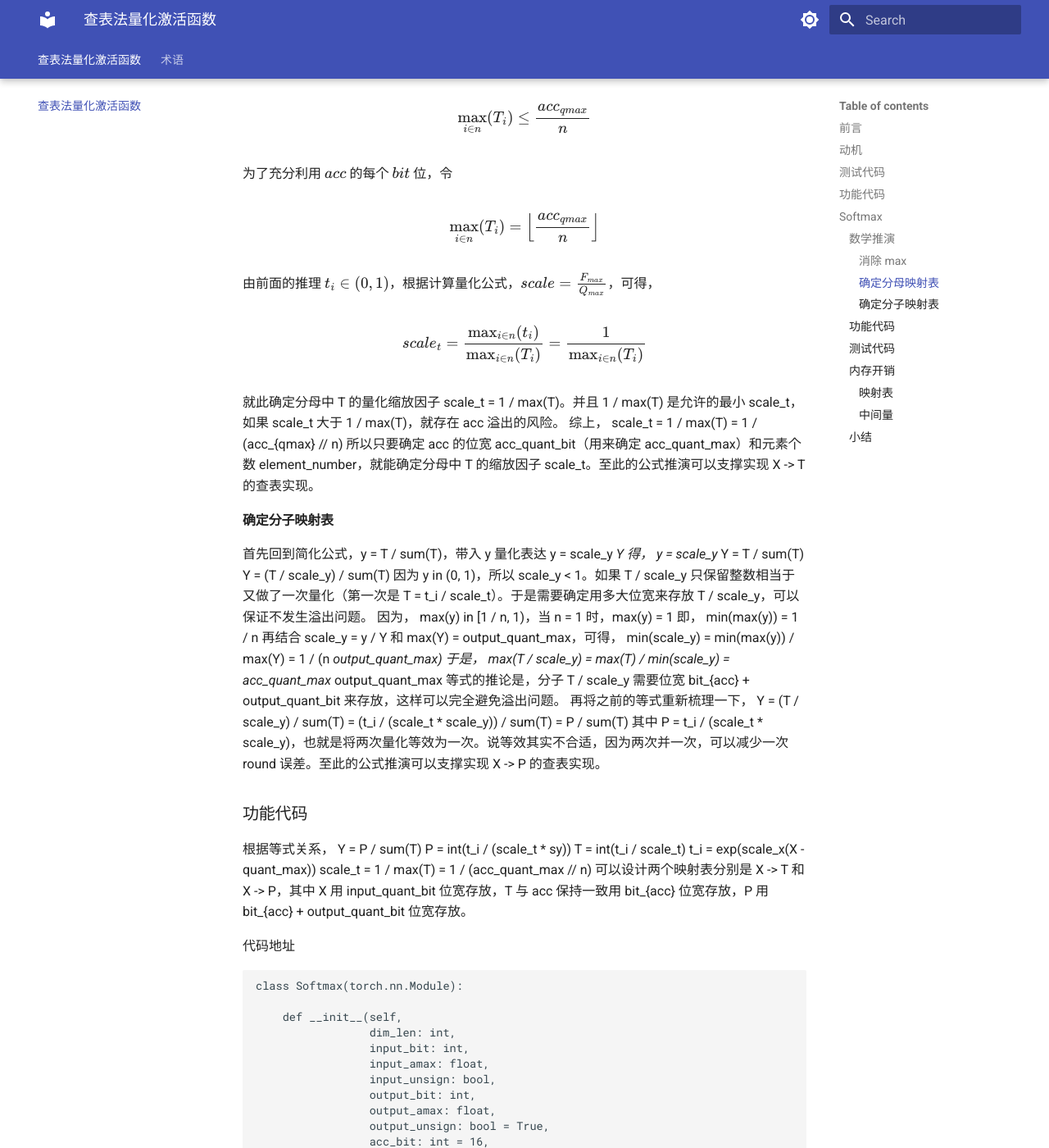
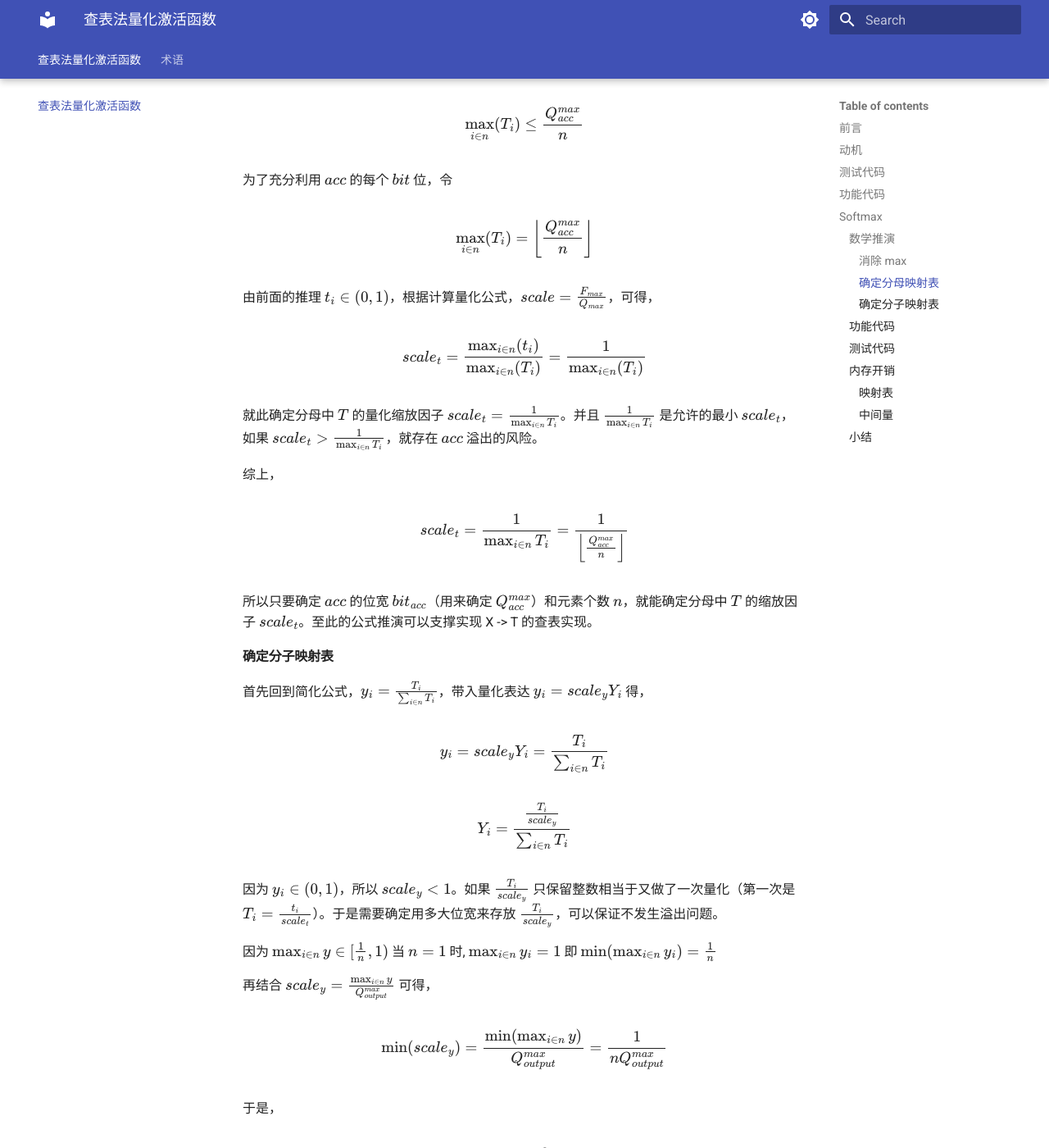
Before and after one commit to yehangyang/yehangyang.GitHub.io, an MkDocs documentation site: the page built from docs/activation_function_quantization_via_table.md, in a window 1280 px wide and 1400 px high, scrolled down 5612 px. Shown: the whole window at 82% size. Built offline with MkDocs 1.6.1 and Material for MkDocs 9.7.7, drawn with Linux system fonts in a browser that asks for light colours; some of the changed text lies outside the part shown.

Commit message:
feat(int8): add table based softmax quantization

````diff
--- a/docs/activation_function_quantization_via_table.md
+++ b/docs/activation_function_quantization_via_table.md
@@ -2,8 +2,7 @@
 
 ## 前言
 
-本文将讲述基于查表法来实现激活函数的量化。
-关于“口嗨版”的说明：因为没有实际负载的实现，所以标注为“口嗨版”。当然后续会抽空做实际负载的实验（目标是 Transformer），争取早日抹掉这个标注。不过实现的单个量化算子，都提供了测试用例且均通过。
+本文将讲述基于查表法来实现激活函数的量化。因为目前没有实际负载的实现，所以标注为“口嗨版”。当然后续会抽空做实际负载的实验（目标是 Transformer），争取早日抹掉这个标注。不过实现的单个量化算子，都提供了测试用例。
 项目地址：<https://github.com/yehangyang/Activation_Function_Quantization>
 
 ## 动机
@@ -14,7 +13,7 @@
 
 ![half quantization v.s. full quantizaiton](activation_function_quantization_via_table/half_vs_full.drawio.svg)
 
-观察上图（b），nonlinear 的输出会再次被量化，作为下一个量化 linear 的输入。细想，量化其实同时在边界上和数量上限制了表示范围。以 int8 量化为例，linear 输出的 X 取值范围是 [-128, +127]（边界限制），可由 256 个数表示（数量限制）。此时如果 nonlinear 由浮点实现，则 X 需要被反量化（x' = scale_x · X），才能作为浮点 nonlinear 的输入。请不要以为做了反量化变成浮点数了，x' 的边界和数量限制就解除了，它仍旧被限制在 [-128scale_x, +127scale_x]，数值表示数量为 256 不变（并且可以和反量化前一一对应）。在浮点域做完 nonlinear 之后，y = nonlinear(x')，限制仍然存在（仍然保持一一对应）。为了能成为下一个量化 linear 的输入，需要对 y 量化，Y = [y / sy]，限制依旧在（一一对应）。费劲周章，最后得到的还是 256 种数值结果，所以我们为什么不借助“一一对应”的传递性，用查表法来得到 nonlinear 的量化结果呢？
+观察上图（b），nonlinear 的输出会再次被量化，作为下一个量化 linear 的输入。细想，量化其实同时在边界上和数量上限制了表示范围。以 int8 量化为例，linear 输出的 $X \in [-128, +127]$（边界限制），可由 256 个数表示（数量限制）。此时如果 nonlinear 由浮点实现，则 $X$ 需要被反量化（$x' = scale_x · X$），才能作为浮点 nonlinear 的输入。请不要以为做了反量化变成浮点数了，$x'$ 的边界和数量限制就解除了，它仍旧被限制在 $[-128scale_x, +127scale_x]$，数值表示数量为 256 不变（并且可以和反量化前一一对应）。在浮点域做完 nonlinear 之后，$y = nonlinear(x')$，限制仍然存在（仍然保持一一对应）。为了能成为下一个量化 linear 的输入，需要对 $y$ 量化，$Y = [\frac {y} {scale_y}]$，限制依旧在（一一对应）。费劲周章，最后得到的还是 256 种数值结果，所以我们为什么不借助“一一对应”的传递性，用查表法来得到 nonlinear 的量化结果呢？
 
 总结一下，我们的动机是希望通过量化非线性激活函数来实现全模型的量化（上图（b）到上图（c）的转变），并且根据分析是可以通过查表法来实现量化非线性激活函数，且可以保证无误差。
 
@@ -145,22 +144,22 @@
 y_i = \frac{e^{x_i}}{\sum_{i}^{n} e^{x_i}} = \frac{e^{x_i - offset}}{\sum_{i}^{n} e^{x_i-offset}}, offset = \max_{i \in n}(x_i)
 $$
 
-随后将问题拆解为如何得到 $e^{x - \max_{i \in n}(x_i)}$。代入量化的表达式 $x_i = scale_x * X_i$，得，
+随后将问题拆解为如何得到 $e^{x_i - \max_{i \in n}(x_i)}$。代入量化的表达式 $x_i = scale_x X_i$，得，
 
 $$
-e^{scale_x * X_i - \max_{i \in n}(scale_x * X_i)} = e^{scale_x(X_i - \max_{i \in n}(X_i))}
+e^{scale_x X_i - \max_{i \in n}(scale_x X_i)} = e^{scale_x(X_i - \max_{i \in n}(X_i))}
 $$
 
 对于 $X$（量化 tensor）而言，
 
 $$
-\max_{i \in n}(X_i) \le Q_{max}, i.e., scale_x * \max_{i \in n}(X_i) \le scale_x * Q_{max}
+\max_{i \in n}(X_i) \le Q_{max}, i.e., scale_x \max_{i \in n}(X_i) \le scale_x Q_{max}
 $$
 
-于是将 $offset$ 设定为 $scale_x * Q_{max}$，等价变化仍然成立，同时避免求和时发生数据溢出。即，
+于是将 $offset$ 设定为 $scale_x Q_{max}$，等价变化仍然成立，同时避免求和时发生数据溢出。即，
 
 $$
-y_i = \frac {e^{scale_x * X_i - scale_x * Q_{max}}}{\sum_{i}^{n}e^{scale_x * X_i - scale_x * Q_{max}}} = \frac {e^{scale_x * (X_i - Q_{max})}} {\sum_{i}^{n} e^{scale_x * (X_i - Q_{max})}}
+y_i = \frac {e^{scale_x X_i - scale_x Q_{max}}}{\sum_{i}^{n}e^{scale_x X_i - scale_x Q_{max}}} = \frac {e^{scale_x (X_i - Q_{max})}} {\sum_{i}^{n} e^{scale_x (X_i - Q_{max})}}
 $$
 
 $$
@@ -172,28 +171,28 @@
 #### 确定分母映射表
 
 我的目标是实现 softmax 的全量化，所以也会对 $t_i$ 做量化，在整数域进行计算。
-为了能实现对 $t_i$ 做量化，目前缺少的条件是 $t_i$ 输出的量化 $scale$ 值。于是这一小节将推演如何确定 $t_i$ 的输出量化 $scale$。根据前面的推演，简化公式，并带入 $t_i$ 的量化表达 $t_i = scale_t * T_i$，化简如下，
+为了能实现对 $t_i$ 做量化，目前缺少的条件是 $t_i$ 输出的量化 $scale$ 值。于是这一小节将推演如何确定 $t_i$ 的输出量化 $scale$。根据前面的推演，简化公式，并带入 $t_i$ 的量化表达 $t_i = scale_t T_i$，化简如下，
 
 $$
-y_i = \frac {t_i} {\sum_{i}^{n} t_i} = \frac {scale_t * T_i} {\sum_{i}^{n} scale_t * T_i} = \frac {T_i} {\sum_{i}^{n}T_i}
+y_i = \frac {t_i} {\sum_{i}^{n} t_i} = \frac {scale_t T_i} {\sum_{i}^{n} scale_t T_i} = \frac {T_i} {\sum_{i}^{n}T_i}
 $$
 
 至此证明 $t_i$ 的量化输出可以直接用于计算，i.e., 可以在整数域进行累加和除法操作。
 
-接下来要确定 $scale_t$ 的取值。在确定 $scale_t$ 的取值时，需要结合硬件的整数累加器来考虑。看到整数累加，通常会引起做量化同学的警惕。累加结果（包括中间结果）会被存到硬件的累加器（$acc$）中。而累加器位宽（$bit_{acc}$）通常都是固定的。位宽固定，累加的上限也就确定，令其为 $acc_{qmax} = 2^{bit_{acc} - 1} - 1$，在 softmax 这个场景中，甚至可以用无符号表示，因为 $T$ 肯定大于零。$T$ 的每个元素值大小是千变万化的，$T$ 的元素个数 $n$ 是可以确定的。根据 $acc_{qmax}$ 和 $n$，可以作以下约束，
+接下来要确定 $scale_t$ 的取值。在确定 $scale_t$ 的取值时，需要结合硬件的整数累加器来考虑。看到整数累加，通常会引起做量化同学的警惕。累加结果（包括中间结果）会被存到硬件的累加器（$acc$）中。而累加器位宽（$bit_{acc}$）通常都是固定的。位宽固定，累加的上限也就确定，令其为 $Q_{acc}^{max} = 2^{bit_{acc} - 1} - 1$，在 softmax 这个场景中，甚至可以用无符号表示，因为 $T$ 肯定大于零。$T$ 的每个元素值大小是千变万化的，$T$ 的元素个数 $n$ 是可以确定的。根据 $Q_{acc}^{max}$ 和 $n$，可以作以下约束，
 
 $$
-\max_{i \in n}(T_i) * n \le acc_{qmax}
+\max_{i \in n}(T_i) n \le Q_{acc}^{max}
 $$
 
 $$
-\max_{i \in n}(T_i) \le \frac {acc_{qmax}} {n}
+\max_{i \in n}(T_i) \le \frac {Q_{acc}^{max}} {n}
 $$
 
 为了充分利用 $acc$ 的每个 $bit$ 位，令
 
 $$
-\max_{i \in n}(T_i) =\left \lfloor  \frac {acc_{qmax}} {n} \right \rfloor
+\max_{i \in n}(T_i) =\left \lfloor  \frac {Q_{acc}^{max}} {n} \right \rfloor
 $$
 
 由前面的推理 $t_i \in (0, 1)$，根据计算量化公式，$scale = \frac {F_{max}} {Q_{max}}$，可得，
@@ -202,39 +201,77 @@
 scale_t = \frac {\max_{i \in n}(t_i)} {\max_{i \in n}(T_i)} = \frac {1} {\max_{i \in n}(T_i)}
 $$
 
-就此确定分母中 T 的量化缩放因子 scale_t = 1 / max(T)。并且 1 / max(T) 是允许的最小 scale_t，如果 scale_t 大于 1 / max(T)，就存在 acc 溢出的风险。
+就此确定分母中 $T$ 的量化缩放因子 $scale_t = \frac {1} {\max_{i \in n}T_i}$。并且 $\frac {1} {\max_{i \in n}T_i}$ 是允许的最小 $scale_t$，如果 $scale_t > \frac {1} {\max_{i \in n}T_i}$，就存在 $acc$ 溢出的风险。
+
 综上，
-scale_t = 1 / max(T) = 1 / (acc_{qmax} // n)
-所以只要确定 acc 的位宽 acc_quant_bit（用来确定 acc_quant_max）和元素个数 element_number，就能确定分母中 T 的缩放因子 scale_t。至此的公式推演可以支撑实现 X -> T 的查表实现。
+
+$$
+scale_t = \frac {1} {\max_{i \in n}T_i} = \frac {1} {\left \lfloor  \frac {Q_{acc}^{max}} {n} \right \rfloor}
+$$
+
+所以只要确定 $acc$ 的位宽 $bit_{acc}$（用来确定 $Q_{acc}^{max}$）和元素个数 $n$，就能确定分母中 $T$ 的缩放因子 $scale_t$。至此的公式推演可以支撑实现 X -> T 的查表实现。
 
 #### 确定分子映射表
 
-首先回到简化公式，y = T / sum(T)，带入 y 量化表达 y = scale_y *Y 得，
-y = scale_y* Y = T / sum(T)
-Y = (T / scale_y) / sum(T)
-因为 y in (0, 1)，所以 scale_y < 1。如果 T / scale_y 只保留整数相当于又做了一次量化（第一次是 T = t_i / scale_t）。于是需要确定用多大位宽来存放 T / scale_y，可以保证不发生溢出问题。
-因为，
-max(y) in [1 / n, 1)，当 n = 1 时，max(y) = 1
-即，
-min(max(y)) = 1 / n
-再结合 scale_y = y / Y 和 max(Y) = output_quant_max，可得，
-min(scale_y) = min(max(y)) / max(Y) = 1 / (n *output_quant_max)
+首先回到简化公式，$y_i = \frac {T_i} {\sum_{i \in n} T_i}$，带入量化表达 $y_i = scale_y Y_i$ 得，
+
+$$
+y_i = scale_y Y_i = \frac {T_i} {\sum_{i \in n} T_i}
+$$
+
+$$
+Y_i = \frac { \frac {T_i} {scale_y} } {\sum_{i \in n} T_i}
+$$
+
+因为 $y_i \in (0, 1)$，所以 $scale_y < 1$。如果 $\frac {T_i} {scale_y}$ 只保留整数相当于又做了一次量化（第一次是 $T_i = \frac {t_i} {scale_t}$）。于是需要确定用多大位宽来存放 $\frac {T_i} {scale_y}$，可以保证不发生溢出问题。
+
+因为 $\max_{i \in n}y \in [\frac {1} {n}, 1)$ 当 $n = 1$ 时, $\max_{i \in n} y_i = 1$ 即 $\min(\max_{i \in n}y_i) = \frac {1} {n}$
+
+再结合 $scale_y = \frac { \max_{i \in n} y} {Q_{output}^{max}}$ 可得，
+
+$$
+\min(scale_y) = \frac {\min(\max_{i \in n}y)} {Q_{output}^{max}} = \frac {1} {n Q_{output}^{max}}
+$$
+
 于是，
-max(T / scale_y) = max(T) / min(scale_y) = acc_quant_max* output_quant_max
-等式的推论是，分子 T / scale_y 需要位宽 bit_{acc} + output_quant_bit 来存放，这样可以完全避免溢出问题。
-再将之前的等式重新梳理一下，
-Y = (T / scale_y) / sum(T) = (t_i / (scale_t * scale_y)) / sum(T) = P / sum(T)
-其中 P = t_i / (scale_t * scale_y)，也就是将两次量化等效为一次。说等效其实不合适，因为两次并一次，可以减少一次 round 误差。至此的公式推演可以支撑实现 X -> P 的查表实现。
+
+$$
+\max( \frac {T_i} {scale_y}) = \frac {\max_{i \in n}T_i} {\min(scale_y)} = \frac {Q_{acc}^{max}} {n} n Q_{output}^{max} = Q_{acc}^{max} Q_{output}^{max}
+$$
+
+等式的推论是，分子 $\frac {T_i} {scale_y}$ 需要位宽 $bit_{acc} + bit_{output}$ 来存放，这样可以完全避免溢出问题。将之前的等式重新梳理一下，
+
+$$
+Y_i = \frac { \frac {T_i} {scale_y}} {\sum_{i}^{n}T_i} = \frac { \frac {t_i} {scale_t scale_y}} {\sum_{i}^{n} T_i} = \frac {P_i} {\sum_{i}^{n}T_i}
+$$
+
+其中 $P_i = \frac {t_i} {scale_t scale_y}$，也就是将两次量化等效为一次。说等效其实不合适，因为两次并一次，可以减少一次 round 误差。至此的公式推演可以支撑实现 X -> P 的查表实现。
 
 ### 功能代码
 
 根据等式关系，
-Y = P / sum(T)
-P = int(t_i / (scale_t * sy))
-T = int(t_i / scale_t)
-t_i = exp(scale_x(X - quant_max))
-scale_t = 1 / max(T) = 1 / (acc_quant_max // n)
-可以设计两个映射表分别是 X -> T 和 X -> P，其中 X 用 input_quant_bit 位宽存放，T 与 acc 保持一致用 bit_{acc} 位宽存放，P 用 bit_{acc} + output_quant_bit 位宽存放。
+
+$$
+Y_i = \frac {P_i} {\sum_{i}^{n}T_i}
+$$
+
+$$
+P_i = \left \lfloor \frac {t_i} {scale_t scale_y} \right \rfloor
+$$
+
+$$
+T_i = \left \lfloor \frac {t_i} {scale_t} \right \rfloor
+$$
+
+$$
+t_i = e^{scale_x (X_i - Q_{input}^{max})}
+$$
+
+$$
+scale_t = \frac {1} {\max_{i \in n} T_i} = \frac {1} {\left \lfloor \frac {Q_{acc}^{max}} {n} \right \rfloor}
+$$
+
+可以设计两个映射表分别是 X -> T 和 X -> P，其中 $X$ 用 $bit_{input}$ 位宽存放，$T$ 与 $acc$ 保持一致用 $bit_{acc}$ 位宽存放，$P$ 用 $bit_{acc} + bit_{output}$ 位宽存放。
 
 代码地址
 
@@ -339,7 +376,7 @@
     return True
 ```
 
-备注：测试代码中未添加 bit_{acc} 的遍历测试。经手动调节 bit_{acc} 大小发现，acc_quant_bit 越大，误差越小。acc_quant_bit 较小时，误差很大，测试无法通过。acc_quant_bit 足够大时，误差可以控制在允许范围内，测试能通过。此时 bit_{acc} 再增大会发现，绝对值误差为 1 的数量会逐渐减少。有兴趣的朋友也可以试一下。究其原因，是 bit_{acc} 位宽增大，保留了更多原来浮点数末尾的小数信息，保留的越多累加后的误差也就越小。
+备注：测试代码中未添加 $bit_{acc}$ 的遍历测试。经手动调节 $bit_{acc}$ 大小发现，$bit_{acc}$ 越大，误差越小。$bit_{acc}$ 较小时，误差很大，测试无法通过。$bit_{acc}$ 足够大时，误差可以控制在允许范围内，测试能通过。此时 $bit_{acc}$ 再增大会发现，绝对值误差为 1 的数量会逐渐减少。有兴趣的朋友也可以试一下。究其原因，是 $bit_{acc}$ 位宽增大，保留了更多原来浮点数末尾的小数信息，保留的越多累加后的误差也就越小。
 
 ### 内存开销
 
@@ -347,30 +384,33 @@
 
 相较普通的浮点计算，Softmax 的量化查表实现，需要储存两张映射表。按照设定，
 
-* 量化输入比特位数：input_quant_bit
-* 累加器比特位数：acc_quant_bit
-* 量化输出比特位数：output_quant_bit
+* 量化输入比特位数：$bit_{input}$
+* 累加器比特位数：$bit_{acc}$
+* 量化输出比特位数：$bit_{output}$
+
 可以得到，
-* X -> T 映射表内存大小计算公式，2^input_quant_bit *bit_{acc} (bits) = 2^input_quant_bit* bit_{acc} / 8 (Bytes)
-* X -> P 映射表内存大小计算公式，2^input_quant_bit *(bit_{acc} + output_quant_bit) (bits)
-= 2^input_quant_bit* (bit_{acc} + output_quant_bit) / 8 (Bytes)
+
+* X -> T 映射表内存大小计算公式，$2^{bit_{input}} bit_{acc} (bits) = \frac {2^{bit_{input}} bit_{acc}} {8} (Bytes)$
+* X -> P 映射表内存大小计算公式，$2^{bit_{input}} (bit_{acc} + bit_{output}) (bits)
+= \frac {2^{bit_{input}} (bit_{acc} + bit_{output})} {8} (Bytes)$
 
 带入具体参数的具象感受如下表所示，
 
-input_quant_bit bit_{acc} output_quant_bit X -> T(Bytes) X -> P(Bytes) 总和(Bytes)
-8 16 8 512 768 1280
-8 32 8 1024 1280 2304
-4 16 4 32 40 72
+| $bit_{input}$ | $bit_{acc}$ | $bit_{output}$ | X -> T(Bytes) | X -> P(Bytes) | 总和(Bytes) |
+| ------------- | ----------- | -------------- | ------------- | ------------- | ----------- |
+| 8             | 16          | 8              | 512           | 768           | 1280        |
+| 8             | 32          | 8              | 1024          | 1280          | 2304        |
+| 4             | 16          | 4              | 32            | 40            | 72          |
 
 #### 中间量
 
-按照 Python 代码实现流程，会有两个中间变量分子 P 和分母 sum(T)。抛开 Python 的代码实现（Python 代码只体现了量化的实现），转而思考 C/C++ 的代码优化（或者硬件设计的优化）。
+按照 Python 代码实现流程，会有两个中间变量分子 $P$ 和分母 $\sum_{i}^{n}T_i$。抛开 Python 的代码实现（Python 代码只体现了量化的实现），转而思考 C/C++ 的代码优化（或者硬件设计的优化）。
 
-* 首先讨论 sum(T) 的优化过程。通常的做法是，在求和前将累加器清零。逐个元素查表得到 T[i] 并累加到累加器上。这样无需提供暂存 tensor。
-* 再来讨论 P 的优化过程。得到 sum(T) 之后，逐个元素查表得到 P[i] 并计算 P[i] / sum(T) = Y[i]。这样也无需提供暂存 tensor。
+* 首先讨论 $\sum_{i}^{n}T_i$ 的优化过程。通常的做法是，在求和前将累加器清零。逐个元素查表得到 $T_i$ 并累加到累加器上。这样无需提供暂存 tensor。
+* 再来讨论 $P$ 的优化过程。得到 $\sum_{i}^{n}T_i$ 之后，逐个元素查表得到 $P_i$ 并计算 $\frac {P_i} {\sum_{i}^{n}T_i} = Y_i$。这样也无需提供暂存 tensor。
 
 综上所述，无需为中间量提供大内存。
 
 ### 小结
 
-量化 Softmax 带来额外的内存消耗来自两个映射表，且内存消耗在可接受范围内（以 input_quant_bit = 8，acc_quant_bit = 32，output_quant_bit = 8 为例，相当于引入了一个大小为 [N, C, H, W] = [64, 32, 3, 3] 的 int8 卷积核）。
+量化 Softmax 带来额外的内存消耗来自两个映射表，且内存消耗在可接受范围内（以 $bit_{input} = 8,bit_{acc} = 32,bit_{output} = 8$ 为例，相当于引入了一个大小为 [N, C, H, W] = [64, 32, 3, 3] 的 int8 卷积核）。
````
